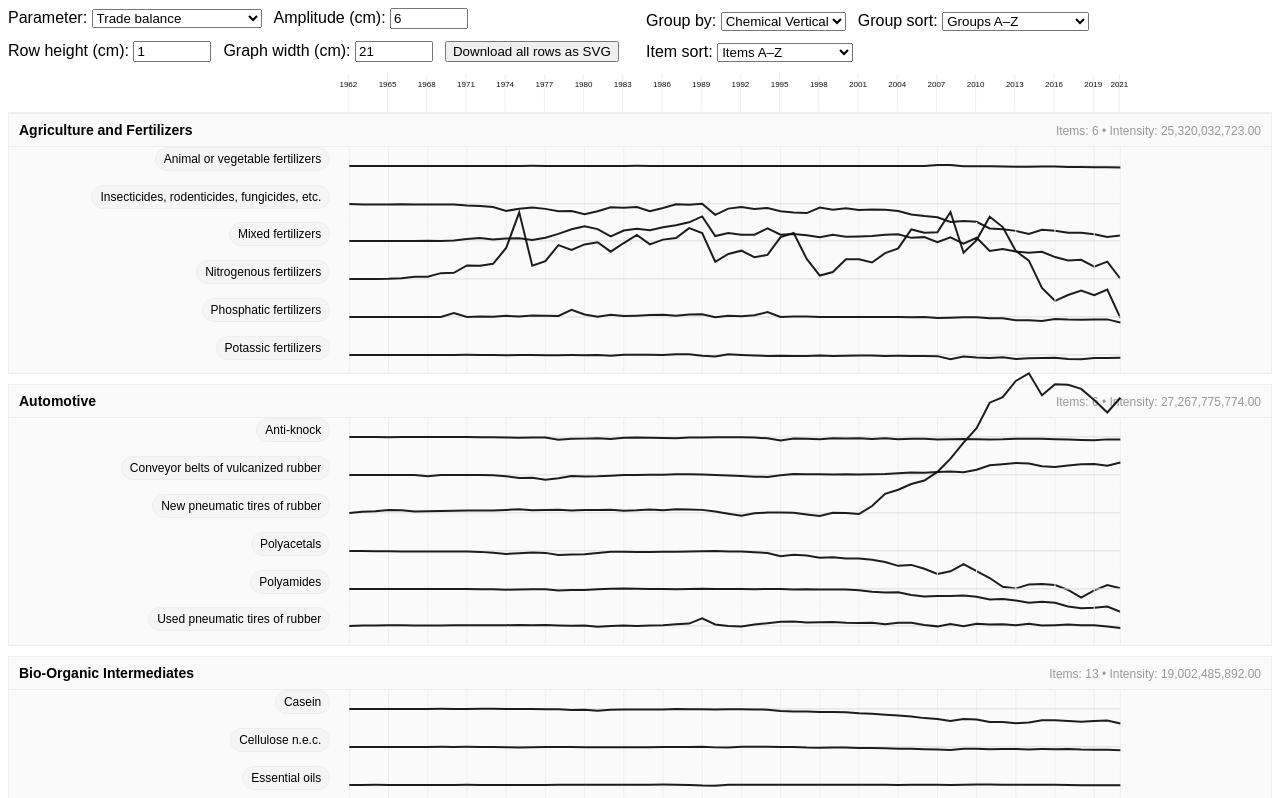
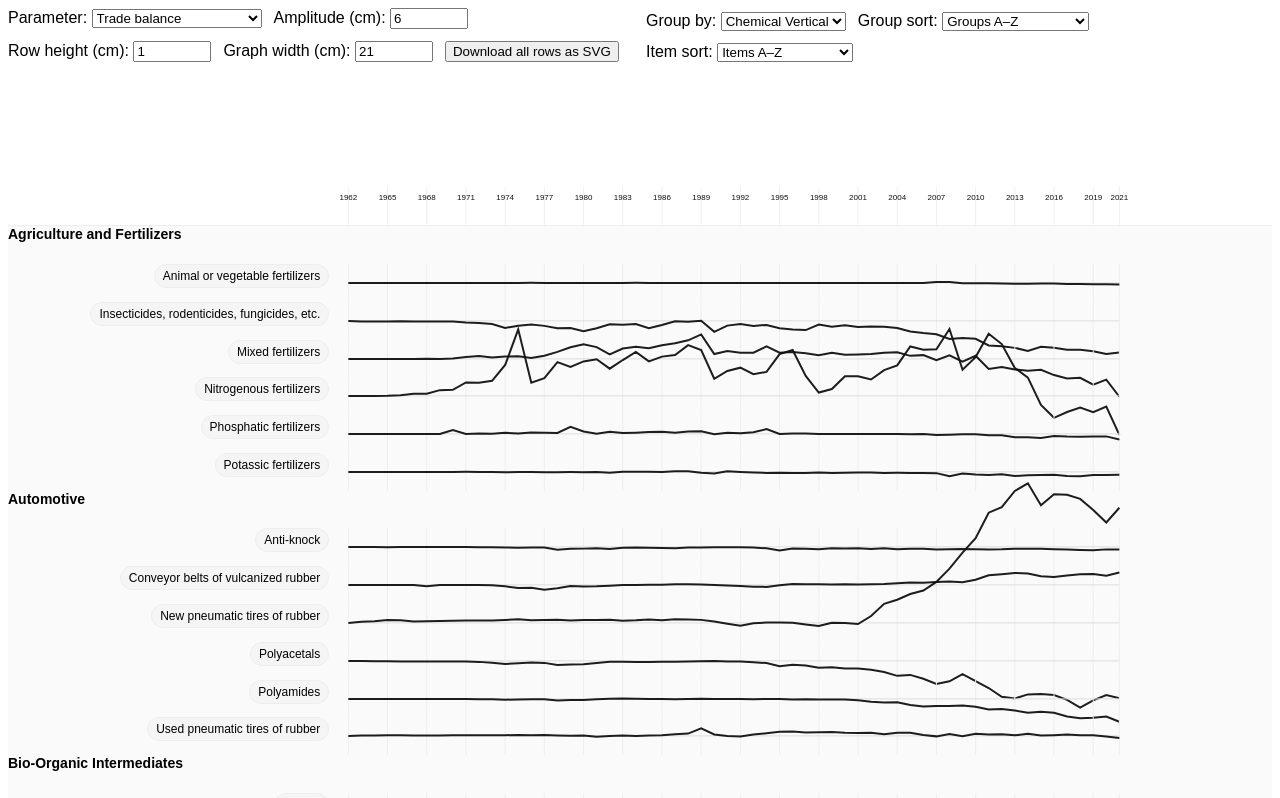
Before and after one commit to thometnanni/design-signals, a SvelteKit app: page /pulsar in a window 1280 px wide. Shown: the top 798 px of the page. Built offline with nearby package versions, Linux system fonts and the light colour scheme.

Commit message:
downloadfix

```diff
--- a/src/routes/pulsar/+page.svelte
+++ b/src/routes/pulsar/+page.svelte
@@ -84,15 +84,37 @@
     }
     return 0;
   }
+  function pxToCm(px) {
+    return (px * 2.54) / 96;
+  }
+
   function downloadSVG(svgNode, filename) {
+    // Measure what’s actually drawn (uses the live node, not the clone)
+    const bbox = svgNode.getBBox(); // includes paths but not stroke width; good enough for this
+    const rect = svgNode.getBoundingClientRect();
+    const wPx = rect.width;
+    const hPx = rect.height;
+
+    // How far content spills above/below the canvas?
+    const overflowTopPx = Math.max(0, -bbox.y);
+    const overflowBottomPx = Math.max(0, bbox.y + bbox.height - hPx);
+    const newHeightPx = hPx + overflowTopPx + overflowBottomPx;
+
+    // Clone and style
     const clone = svgNode.cloneNode(true);
     const style = document.createElement("style");
     style.textContent = `
-      .path{fill:none;stroke:#111;stroke-width:2;opacity:.95}
-      .grid-line,.tick-line{display:none}
-      .baseline-line{stroke:#ddd;stroke-width:1}
-    `;
+    .path{fill:none;stroke:#111;stroke-width:2;opacity:.95}
+    .grid-line,.tick-line{display:none}
+    .baseline-line{stroke:#ddd;stroke-width:1}
+  `;
     clone.insertBefore(style, clone.firstChild);
+
+    clone.setAttribute("viewBox", `0 ${-overflowTopPx} ${wPx} ${newHeightPx}`);
+
+    clone.setAttribute("width", `${pxToCm(wPx)}cm`);
+    clone.setAttribute("height", `${pxToCm(newHeightPx)}cm`);
+
     const serializer = new XMLSerializer();
     let svgString = serializer.serializeToString(clone);
     svgString = svgString.replace(
@@ -101,6 +123,7 @@
     );
     svgString = svgString.replace(/background:[^;"]*;?/gi, "");
     svgString = '<?xml version="1.0" encoding="UTF-8"?>\n' + svgString;
+
     const blob = new Blob([svgString], { type: "image/svg+xml;charset=utf-8" });
     const url = URL.createObjectURL(blob);
     const link = document.createElement("a");
@@ -113,6 +136,7 @@
       URL.revokeObjectURL(url);
     }, 150);
   }
+
   async function downloadAllSVGs() {
     const svgs = Array.from(document.querySelectorAll("svg.row-svg"));
     for (let i = 0; i < svgs.length; i++) {
@@ -376,7 +400,10 @@
   </div>
 </div>
 
-<article id="chart">
+<article
+  id="chart"
+  style="padding-top: {amplitudeCm / 2}cm; padding-bottom: {amplitudeCm / 2}cm;"
+>
   {#if groups.length > 0}
     <div class="header-row">
       <div class="label" style="width:{labelWidthCm}cm;">&nbsp;</div>
@@ -405,11 +432,8 @@
 
     {#each groups as g}
       <div class="group">
-        <div class="group-header">
+        <div class="group-header" style="height:{rowHeightCm + 'cm'};">
           <div class="group-title">{g.key || "Unassigned"}</div>
-          <div class="group-meta">
-            Items: {g.items.length} • Intensity: {d3.format(",.2f")(g.total)}
-          </div>
         </div>
 
         {#if !collapsedGroups.has(g.key)}
@@ -548,25 +572,12 @@
   }
 
   .group {
-    border: 1px solid var(--grid);
-    margin-bottom: 10px;
     background: var(--group-bg);
   }
-  .group-header {
-    display: flex;
-    justify-content: space-between;
-    align-items: baseline;
-    padding: 8px 10px;
-    user-select: none;
-    border-bottom: 1px solid var(--grid);
-  }
+
   .group-title {
     font-weight: bold;
     font-size: 14px;
-  }
-  .group-meta {
-    color: var(--muted);
-    font-size: 12px;
   }
 
   input[type="number"] {
```
